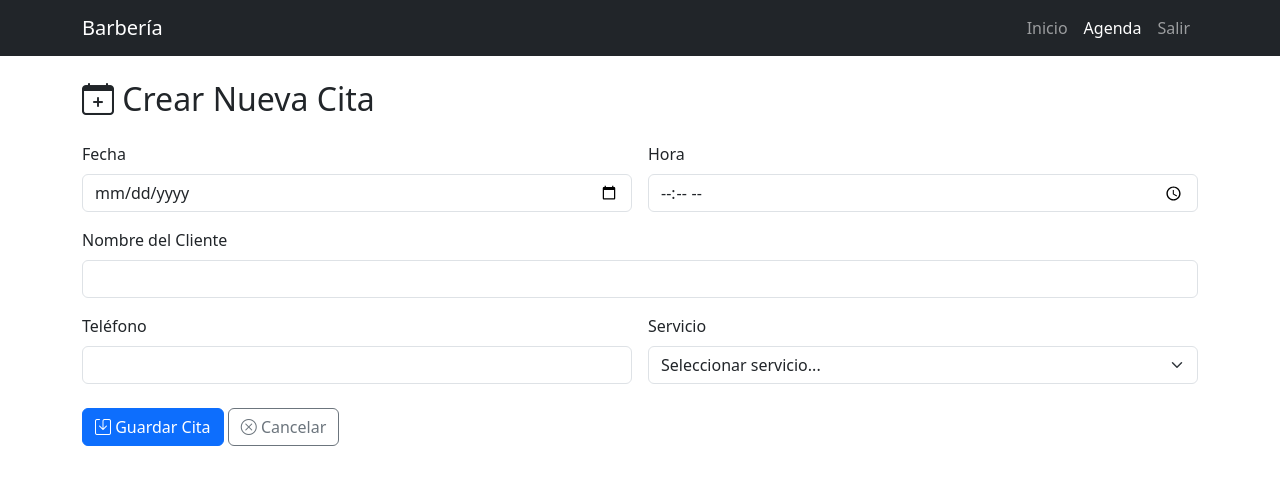
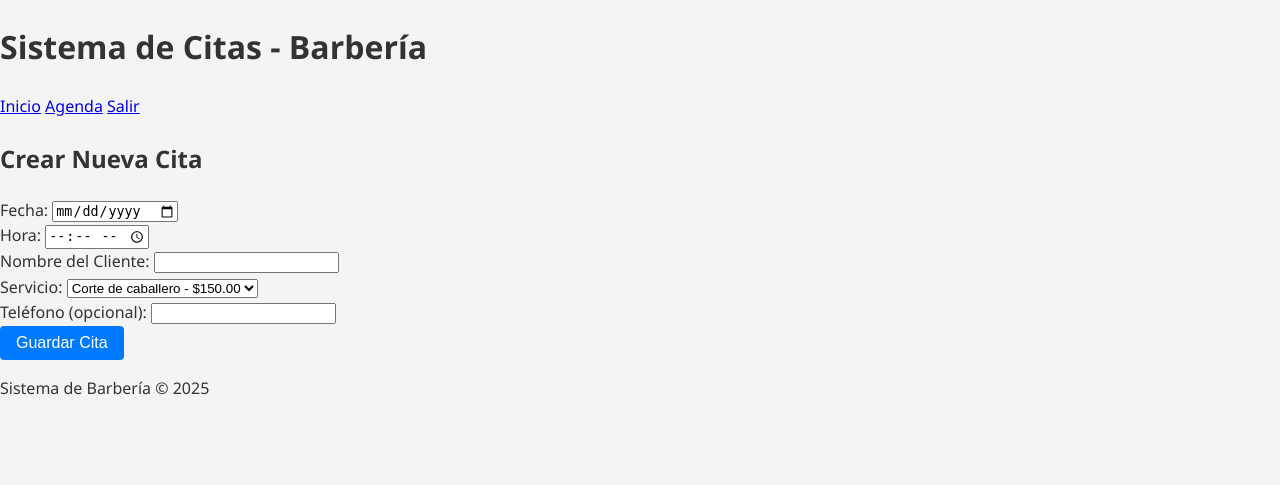
Before and after one commit to adaintel/barberia-citas, a Flask app: page /crear_cita in a window 1280 px wide. Shown: the top 485 px of the page. Run offline with Flask 3, Linux system fonts and the light colour scheme; the visitor is signed in with stand-in values (Sample User, id 1); some libraries are stand-ins or nearby versions.

Commit message:
Update crear_cita.html
nuevo

```diff
--- a/templates/crear_cita.html
+++ b/templates/crear_cita.html
@@ -1,122 +1,40 @@
-<!DOCTYPE html>
-<html lang="es">
-<head>
-    <meta charset="UTF-8">
-    <meta name="viewport" content="width=device-width, initial-scale=1.0">
-    <title>Crear Cita - Barbería</title>
-    <link href="https://cdn.jsdelivr.net/npm/bootstrap@5.3.0/dist/css/bootstrap.min.css" rel="stylesheet">
-    <link rel="stylesheet" href="https://cdn.jsdelivr.net/npm/bootstrap-icons@1.10.0/font/bootstrap-icons.css">
-    <style>
-        .error-message {
-            color: #dc3545;
-            font-size: 0.875em;
-        }
-    </style>
-</head>
-<body>
-    <nav class="navbar navbar-expand-lg navbar-dark bg-dark">
-        <div class="container">
-            <a class="navbar-brand" href="/">Barbería</a>
-            <div class="navbar-nav">
-                <a class="nav-link" href="/">Inicio</a>
-                <a class="nav-link active" href="/agenda">Agenda</a>
-                {% if session.admin %}
-                <a class="nav-link" href="/logout">Salir</a>
-                {% else %}
-                <a class="nav-link" href="/login">Login</a>
-                {% endif %}
-            </div>
-        </div>
-    </nav>
+{% extends "base.html" %}
 
-    <div class="container mt-4">
-        <h2 class="mb-4"><i class="bi bi-calendar-plus"></i> Crear Nueva Cita</h2>
+{% block title %}Crear Nueva Cita{% endblock %}
 
-        {% with messages = get_flashed_messages(with_categories=true) %}
-            {% if messages %}
-                {% for category, message in messages %}
-                <div class="alert alert-{{ category }} alert-dismissible fade show">
-                    {{ message }}
-                    <button type="button" class="btn-close" data-bs-dismiss="alert"></button>
-                </div>
-                {% endfor %}
-            {% endif %}
-        {% endwith %}
+{% block content %}
+<h2>Crear Nueva Cita</h2>
 
-        <form method="POST" action="/crear_cita" class="needs-validation" novalidate>
-            <div class="row g-3">
-                <div class="col-md-6">
-                    <label for="fecha" class="form-label">Fecha</label>
-                    <input type="date" class="form-control" id="fecha" name="fecha"
-                           min="{{ now.strftime('%Y-%m-%d') }}" required>
-                    <div class="invalid-feedback">
-                        Por favor selecciona una fecha válida
-                    </div>
+<form method="POST" action="{{ url_for('crear_cita') }}">
+    <div class="form-group">
+        <label for="fecha">Fecha:</label>
+        <input type="date" id="fecha" name="fecha" min="{{ min_date }}" required>
     </div>
 
-                <div class="col-md-6">
-                    <label for="hora" class="form-label">Hora</label>
-                    <input type="time" class="form-control" id="hora" name="hora"
-                           min="09:00" max="18:00" required>
-                    <div class="invalid-feedback">
-                        Horario: 9:00 AM - 6:00 PM
-                    </div>
+    <div class="form-group">
+        <label for="hora">Hora:</label>
+        <input type="time" id="hora" name="hora" required>
     </div>
 
-                <div class="col-12">
-                    <label for="cliente" class="form-label">Nombre del Cliente</label>
-                    <input type="text" class="form-control" id="cliente" name="cliente" required>
-                    <div class="invalid-feedback">
-                        Ingresa el nombre del cliente
-                    </div>
+    <div class="form-group">
+        <label for="nombre_cliente">Nombre del Cliente:</label>
+        <input type="text" id="nombre_cliente" name="nombre_cliente" required>
     </div>
 
-                <div class="col-md-6">
-                    <label for="telefono" class="form-label">Teléfono</label>
-                    <input type="tel" class="form-control" id="telefono" name="telefono">
+    <div class="form-group">
+        <label for="servicio">Servicio:</label>
+        <select id="servicio" name="servicio" required>
+            {% for servicio, precio in servicios %}
+            <option value="{{ servicio }}">{{ servicio }} - ${{ "%.2f"|format(precio) }}</option>
+            {% endfor %}
+        </select>
     </div>
 
-                <div class="col-md-6">
-                    <label for="servicio" class="form-label">Servicio</label>
-                    <select class="form-select" id="servicio" name="servicio" required>
-                        <option value="">Seleccionar servicio...</option>
-                        {% for servicio, precio in servicios %}
-                        <option value="{{ servicio }}">{{ servicio }} (${{ "%.2f"|format(precio) }})</option>
-                        {% endfor %}
-                    </select>
-                    <div class="invalid-feedback">
-                        Selecciona un servicio
-                    </div>
+    <div class="form-group">
+        <label for="telefono">Teléfono (opcional):</label>
+        <input type="tel" id="telefono" name="telefono">
     </div>
 
-                <div class="col-12 mt-4">
-                    <button type="submit" class="btn btn-primary">
-                        <i class="bi bi-save"></i> Guardar Cita
-                    </button>
-                    <a href="/agenda" class="btn btn-outline-secondary">
-                        <i class="bi bi-x-circle"></i> Cancelar
-                    </a>
-                </div>
-            </div>
+    <button type="submit" class="btn btn-primary">Guardar Cita</button>
 </form>
-    </div>
-
-    <script src="https://cdn.jsdelivr.net/npm/bootstrap@5.3.0/dist/js/bootstrap.bundle.min.js"></script>
-    <script>
-    // Validación del formulario
-    (() => {
-      'use strict'
-      const forms = document.querySelectorAll('.needs-validation')
-      Array.from(forms).forEach(form => {
-        form.addEventListener('submit', event => {
-          if (!form.checkValidity()) {
-            event.preventDefault()
-            event.stopPropagation()
-          }
-          form.classList.add('was-validated')
-        }, false)
-      })
-    })()
-    </script>
-</body>
-</html>
+{% endblock %}
```
Lines whose indentation alone changed are shown as unchanged.
